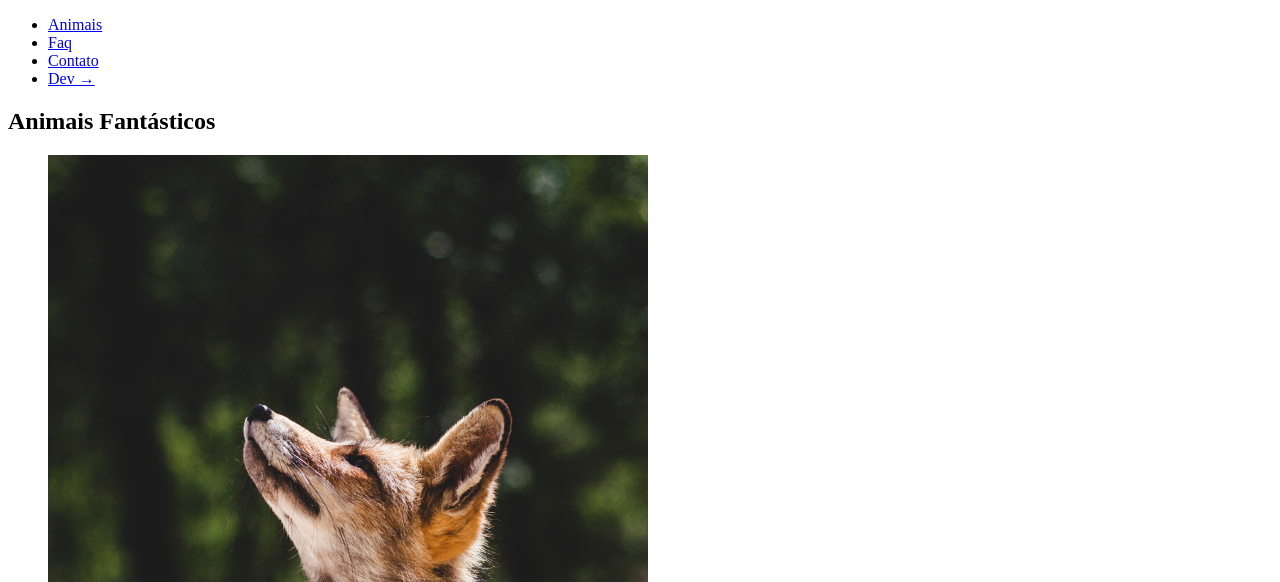
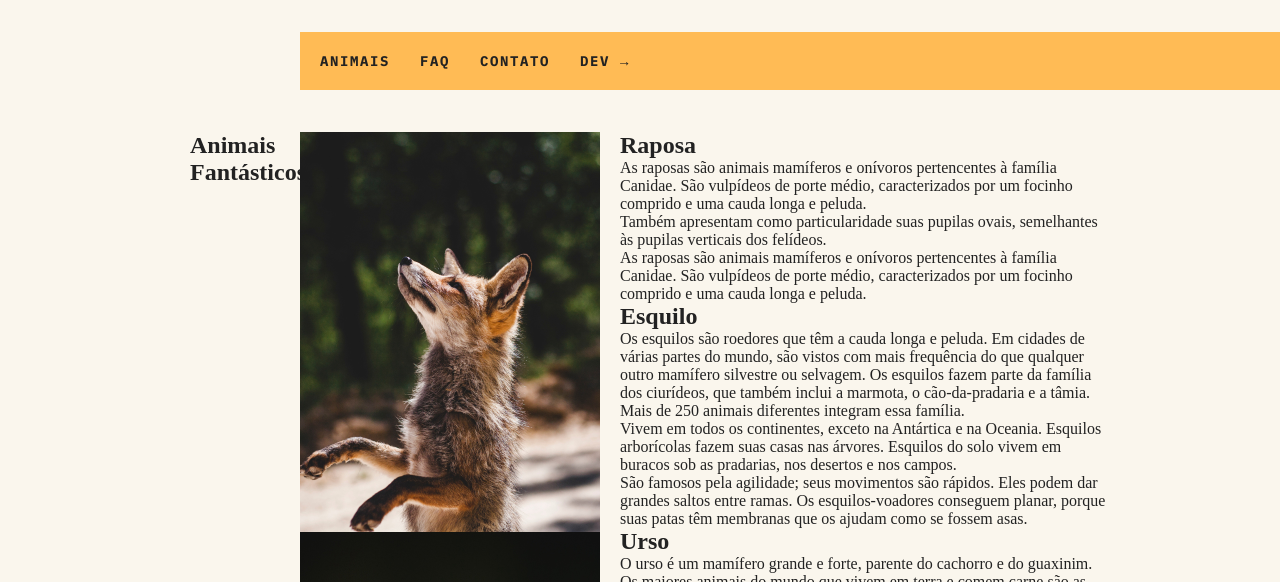
Before and after one commit to larissadantier/FantascticAnimals, a plain HTML site: page index.html in a window 1280 px wide. Shown: the top 582 px of the page. Drawn offline with Linux system fonts and the light colour scheme.

Commit message:
Grid Sections

```diff
--- a/css/style.css
+++ b/css/style.css
@@ -1,12 +1,67 @@
-/* Font */
-
 /* Geral */
-/* *,
+*,
 *::after,
 *::before {
   margin: 0;
   padding: 0;
   box-sizing: 0;
-} */
+}
 
-/*  */
+img{
+    display: block;
+    max-width: 100%;
+}
+
+ul{
+    list-style: none;
+}
+
+body{
+    background: #faf6ed;
+    color: #222;
+    -webkit-font-smoothing: antialiased;
+
+    display: grid;
+    grid-template-columns: 1fr 120px minmax(300px, 800px) 1fr ;
+}
+/* Menu */
+.menu{
+    grid-column: 3/5;
+
+    margin-top: 2rem;
+    margin-bottom: 2rem;
+
+    background: #fb5;
+}
+
+.menu ul{
+    display: flex;
+    flex-wrap: wrap;
+    padding: 10px;
+}
+
+.menu li a{
+    display: block;
+
+    padding: 10px;
+    margin-right: 10px;
+
+    color: #222;
+    text-decoration: none;
+
+    font-family: 'IBM Plex Mono', monospace;
+    font-weight: bold;
+    text-transform: uppercase;
+    font-size: 0.875rem;
+    letter-spacing:.1rem;
+}
+
+.grid-section{
+    grid-column: 2/4;
+    width: 100%;
+    padding: 10px;
+    display: grid;
+    grid-template-columns: 90px 300px 1fr;
+    grid-gap: 20px;
+    margin-bottom: 4rem;
+}
--- a/index.html
+++ b/index.html
@@ -5,10 +5,12 @@
     <meta http-equiv="X-UA-Compatible" content="IE=edge" />
     <meta name="viewport" content="width=device-width, initial-scale=1.0" />
     <title>Animais Fantásticos</title>
+    <link rel="preconnect" href="https://fonts.gstatic.com">
+<link href="https://fonts.googleapis.com/css2?family=IBM+Plex+Mono:wght@300;400;500;600;700&display=swap" rel="stylesheet">
     <link rel="stylesheet" href="./css/style.css" />
   </head>
   <body>
-    <nav>
+    <nav class="menu">
       <ul>
         <li><a href="#animais">Animais</a></li>
         <li><a href="#faq">Faq</a></li>
```
